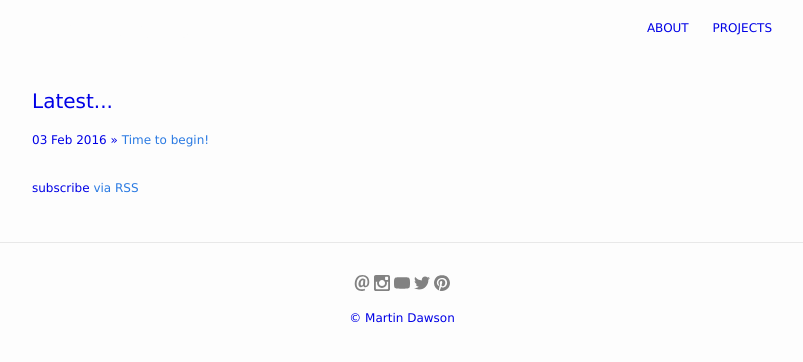
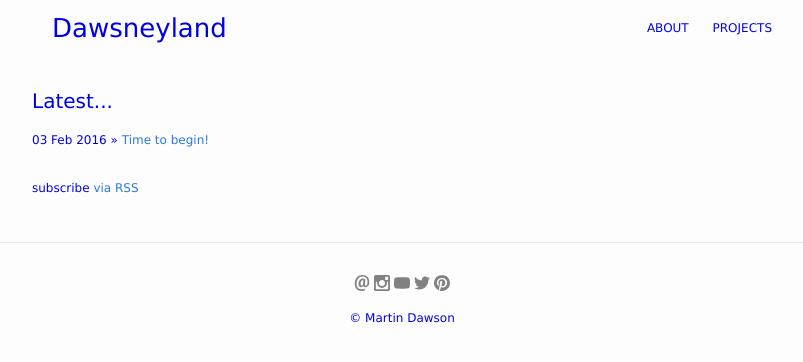
Before and after one commit to dawsneyland/formerdland, a Jekyll site: the page built from index.html, in a window 1280 px wide. Shown: the top 362 px of the page, without its empty margins (238-1041 px from the left). Built offline with Jekyll 4.4.1, drawn with Linux system fonts in a browser that asks for light colours.

Commit message:
Update _layout.scss

```diff
--- a/_sass/_layout.scss
+++ b/_sass/_layout.scss
@@ -12,7 +12,7 @@
 }
 
 .site-title {
-    color: $background-color;
+    color: $text-color;
     /*
     background-color: $background-color;
     */
```
